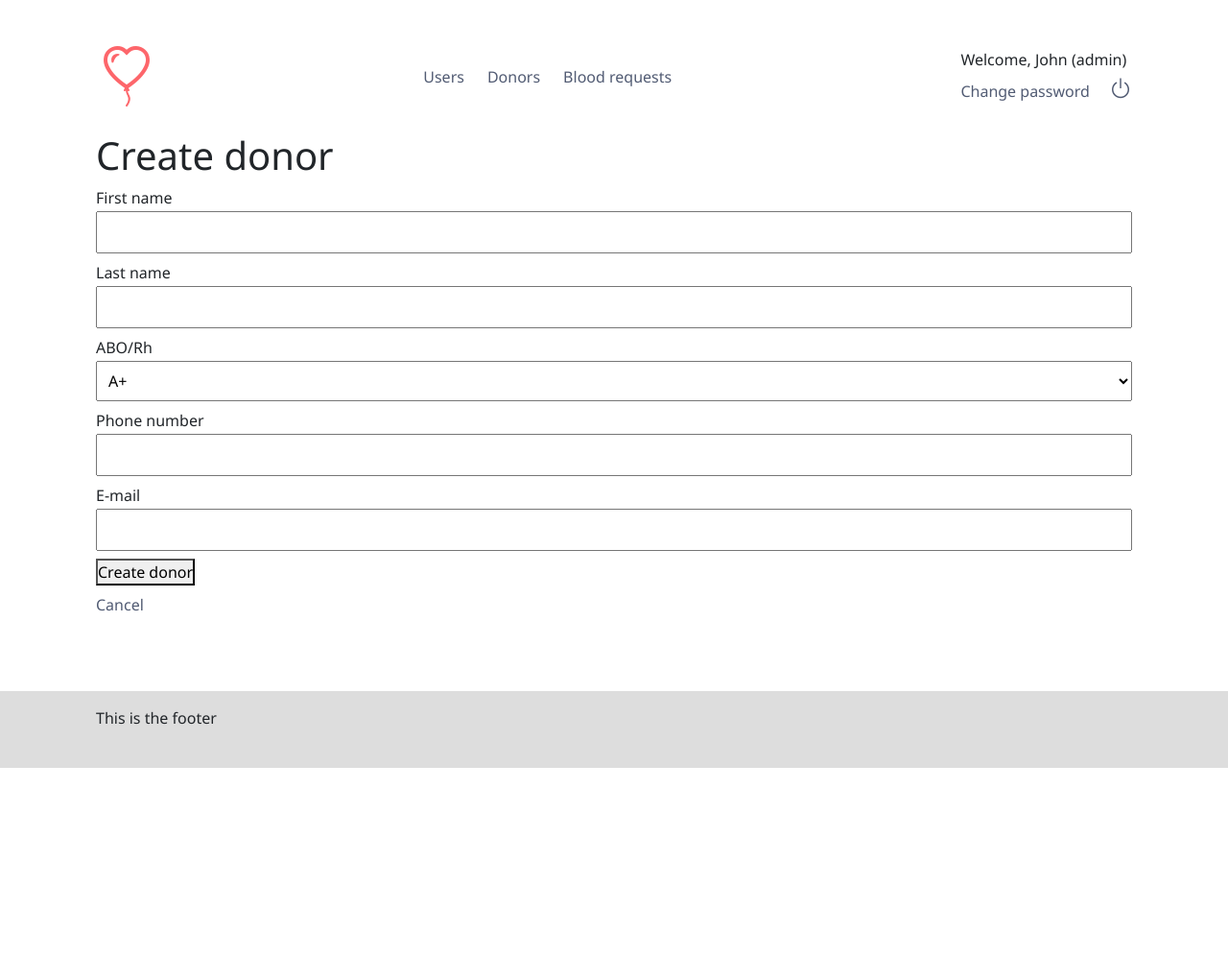
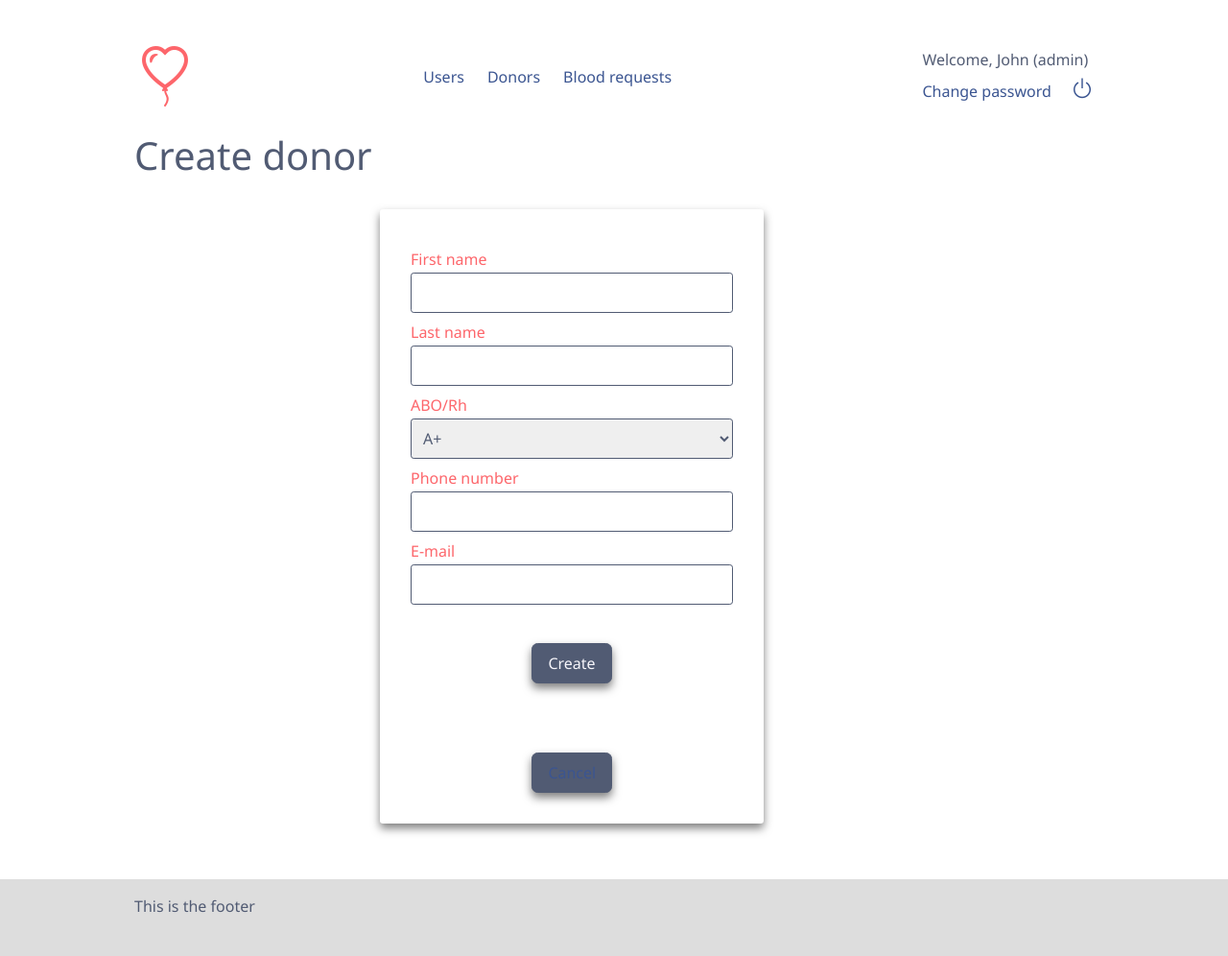
Before and after one commit to claucia/cs50x-final-project, a Flask app: page /donors/new in a window 1280 px wide. Shown: the whole page at 96% size. Before the commit the page ends 800 px from the top, so only its background shows below. Run offline with Flask 2, Linux system fonts and the light colour scheme; a user stored in the database is signed in; data comes from the database, SQL or seed files in the repository; parts of the project's set-up code (start-up, migrations or seed data) failed here and were passed over; some libraries are stand-ins or nearby versions.

Commit message:
Initial commit styling form

```diff
--- a/app/static/form.css
+++ b/app/static/form.css
@@ -1,3 +1,13 @@
+form{
+  max-width: 40%;
+  display: block;
+  margin: 2rem 16rem;
+  padding: 2rem 2rem 0 2rem;
+  box-shadow: 0px 5px 10px 0px rgba(0, 0, 0, 0.5);
+  border-radius: 0.2rem;
+
+}
+
 .field {
   width: 100%;
   margin: .5rem 0;
@@ -6,6 +16,7 @@
 label {
   display: block;
   margin-bottom: 2px;
+  color: var(--red)
 }
 
 input,
@@ -14,4 +25,26 @@ select {
   outline: none;
   margin: 0;
   padding: .5rem;
+  color: var(--blue);
+  border: 1px solid var(--blue);
+  border-radius: 0.2rem;
+
 }
+
+input:focus{
+  background-color: var(--gray);
+}
+
+button{
+  padding:0.5rem 1rem;
+  margin: 2rem 7.9rem;
+  color: var(--white);
+  border: 1px solid var(--blue);
+  border-radius: 0.4rem;
+  background-color: var(--blue);
+  box-shadow: 0px 5px 10px 0px rgba(0, 0, 0, 0.5);
+}
+
+button:hover{
+  color: var(--red);
+}
--- a/app/static/style.css
+++ b/app/static/style.css
@@ -2,9 +2,11 @@
     /* Colors */
     --red: #fd666b;
     --blue: #515b73;
-    --gray: #d6d6d6;
+    --text: #3b5591; /*Change color for a tags*/
+    --light-gray: #eaeaea; /*Read only*/
+    --gray: #f8f5f5;
     --black: #000;
-    --background: #f6f5fa;
+    --white: #f6f5fa;
 
     /* Font */
 
@@ -31,17 +33,22 @@ ul {
 a {
     cursor: pointer;
     text-decoration: none;
-    color: var(--blue);
+    color: var(--text);
 }
 
 a:hover {
     color: var(--red);
 }
 
+h4 {
+    padding-bottom: 1rem;
+}
+
 html,
 body {
     margin: 0;
     height: 100%;
+    color: var(--blue);
 }
 
 body {
@@ -67,6 +74,6 @@ footer {
 
 .content {
     padding: 1rem 0;
-    max-width: 1080px;
+    max-width: 1000px;
     margin: 0 auto;
 }
--- a/app/templates/blood_request/list.html
+++ b/app/templates/blood_request/list.html
@@ -10,6 +10,7 @@
 {% endif %}
 
 <form method="POST">
+    <h4>Search blood request</h4>
     {{ render_field(form.name) }}
     {{ render_field(form.abo_rh) }}
     {{ render_button('Search') }}
--- a/app/templates/donor/create.html
+++ b/app/templates/donor/create.html
@@ -10,7 +10,7 @@
     {{ render_field(form.abo_rh) }}
     {{ render_field(form.phone_number) }}
     {{ render_field(form.email) }}
-    {{ render_button('Create donor') }}
-    <a href="{{ url_for('list_donors') }}">Cancel</a>
+    {{ render_button('Create') }}
+    <button><a href="{{ url_for('list_donors') }}">Cancel</a></button>
 </form>
 {% endblock %}
--- a/app/templates/donor/list.html
+++ b/app/templates/donor/list.html
@@ -7,6 +7,7 @@
 <a href="{{ url_for('create_donor') }}">Create new</a>
 
 <form method="GET">
+    <h4>Search donor</h4>
     {{ render_field(form.name) }}
     {{ render_field(form.abo_rh) }}
     {{ render_button('Search') }}
--- a/app/templates/user/create.html
+++ b/app/templates/user/create.html
@@ -10,7 +10,7 @@
     {{ render_field(form.email) }}
     {{ render_field(form.password) }}
     {{ render_field(form.role) }}
-    {{ render_button('Create user') }}
+    {{ render_button('Create') }}
     <a href="{{ url_for('list_users') }}">Cancel</a>
 </form>
 {% endblock %}
--- a/app/templates/user/list.html
+++ b/app/templates/user/list.html
@@ -7,6 +7,7 @@
 <a href="{{ url_for('create_user') }}">Create user</a>
 
 <form method="POST">
+    <h4>Search user</h4>
     {{ render_field(form.name) }}
     {{ render_field(form.role) }}
     {{ render_button('Search') }}
```
